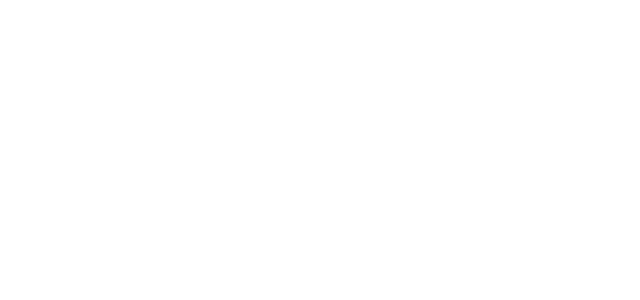
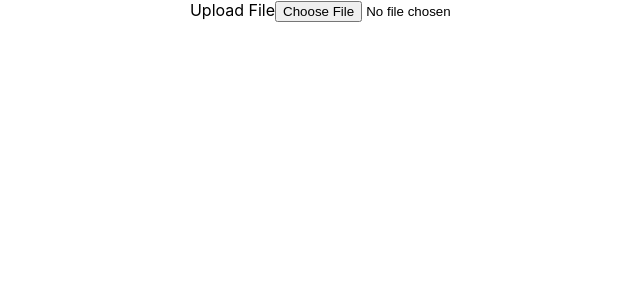
Before and after one commit to AishwaryaKaranth/gallery-firebase, a React (Create React App) app in the folder gallery/: page / in a window 1280 px wide. Shown: the top 300 px of the page, without its empty margins (281-921 px from the left). Built offline with nearby package versions, Linux system fonts and the light colour scheme.

Commit message:
added valid format to upload

```diff
--- a/gallery/src/App.js
+++ b/gallery/src/App.js
@@ -1,10 +1,10 @@
 import React from "react";
 import './App.css';
-
+import UploadForm from "./components/formUpload.js";
 function App() {
   return (
     <div className="App">
-
+      <UploadForm/>
     </div>
   );
 }
--- /dev/null
+++ b/gallery/src/components/formUpload.js
@@ -0,0 +1,30 @@
+import React from "react";
+import {useState} from "react";
+
+const UploadForm=()=>{
+    const [file, setFile]=useState(null);
+    const [error, setError]=useState(null);
+    const validFormat = ['image/png','image/jpg','video/avi','video/mp4']
+    const fileHandler=(e)=>{
+        let file=e.target.files[0];
+        //console.log(file);
+        if(file && validFormat.includes(file.type)){
+            setFile(file);
+            setError('');
+        }
+        else{
+            setError("Please select a file of .jpg, .png, .avi, .mp4 format🙂");
+            setFile(null);
+        }
+
+    }
+    return(
+        <>
+            Upload File<input type="file" onChange={fileHandler}></input>
+            {error && <div>{error}</div>}
+            {file && <div>{file.name}</div>}
+        </>
+    )
+}
+
+export default UploadForm;
```
